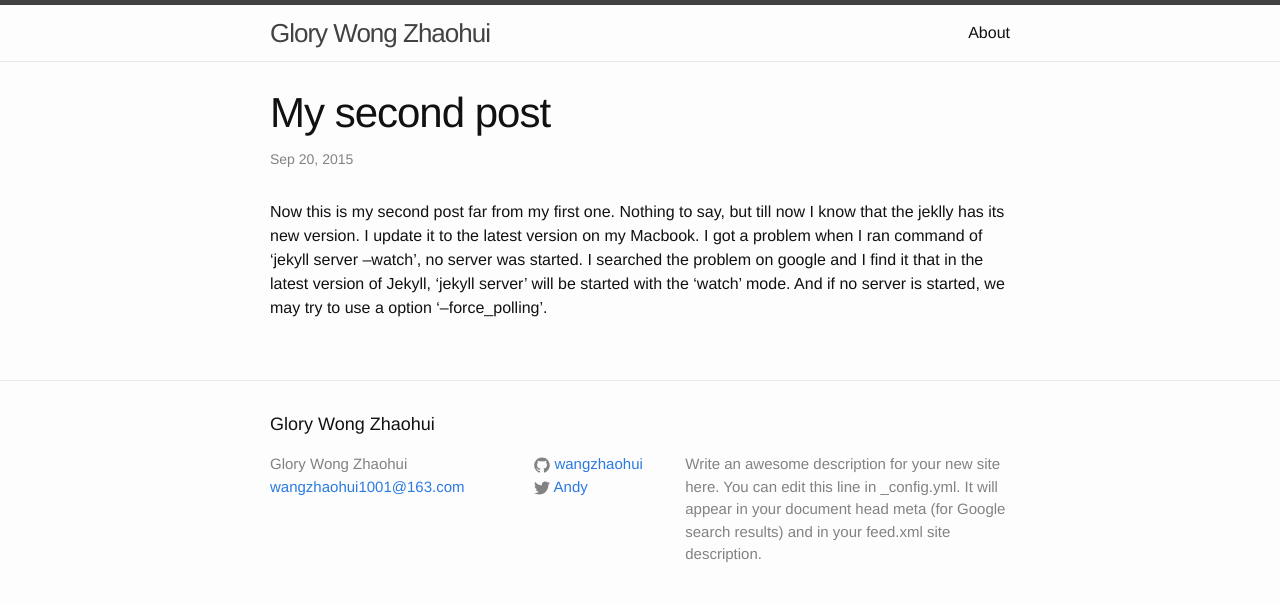
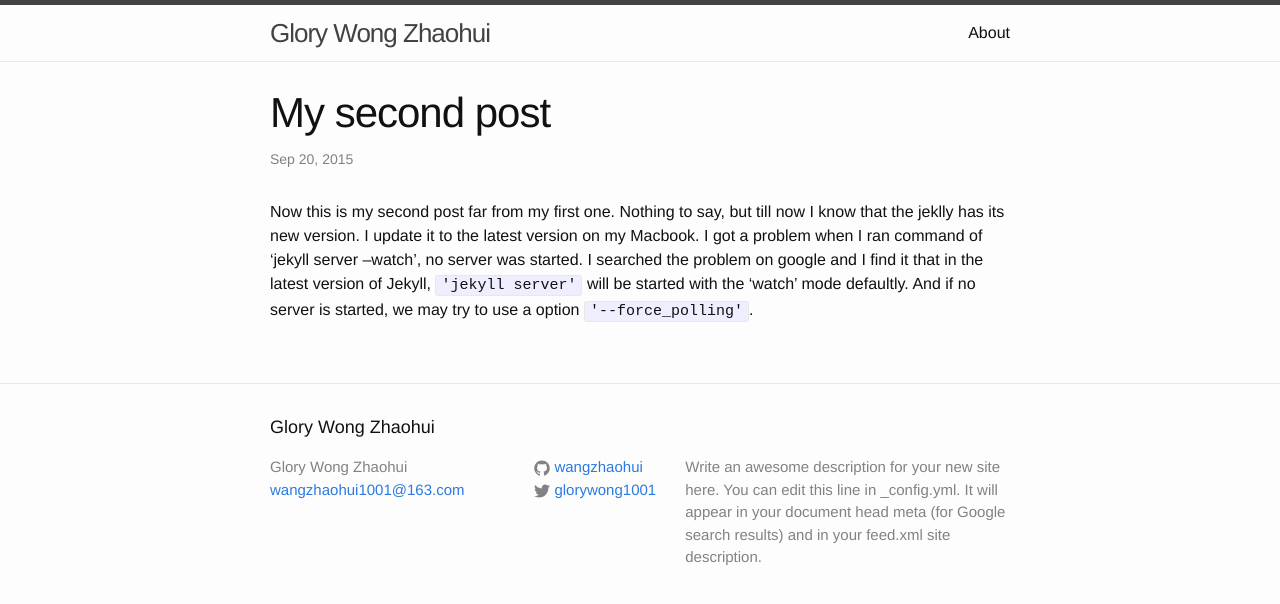
Before and after one commit to wangzhaohui/wangzhaohui.github.io, a Jekyll site: the page built from _posts/2015-09-20-my-second-post.markdown, in a window 1280 px wide. Shown: the top 604 px of the page. Built offline with Jekyll 4.4.1, drawn with Linux system fonts in a browser that asks for light colours.

Commit message:
modified the twitter_username

```diff
--- a/_config.yml
+++ b/_config.yml
@@ -7,7 +7,7 @@ description: > # this means to ignore newlines until "baseurl:"
   Google search results) and in your feed.xml site description.
 baseurl: "" # the subpath of your site, e.g. /blog/
 url: "http://wangzhaohui.github.io" # the base hostname & protocol for your site
-twitter_username: Andy
+twitter_username: glorywong1001
 github_username:  wangzhaohui
 
 # Build settings
--- a/_posts/2015-09-20-my-second-post.markdown
+++ b/_posts/2015-09-20-my-second-post.markdown
@@ -4,4 +4,4 @@ title:  "My second post"
 date:   2015-09-20 21:12:05
 categories: jekyll update
 ---
-Now this is my second post far from my first one. Nothing to say, but till now I know that the jeklly has its new version. I update it to the latest version on my Macbook. I got a problem when I ran command of 'jekyll server --watch', no server was started. I searched the problem on google and I find it that in the latest version of Jekyll, 'jekyll server' will be started with the 'watch' mode. And if no server is started, we may try to use a option '--force_polling'.
+Now this is my second post far from my first one. Nothing to say, but till now I know that the jeklly has its new version. I update it to the latest version on my Macbook. I got a problem when I ran command of 'jekyll server --watch', no server was started. I searched the problem on google and I find it that in the latest version of Jekyll, `'jekyll server'` will be started with the 'watch' mode defaultly. And if no server is started, we may try to use a option `'--force_polling'`.
```
Also changed, not shown: 4 other files.
